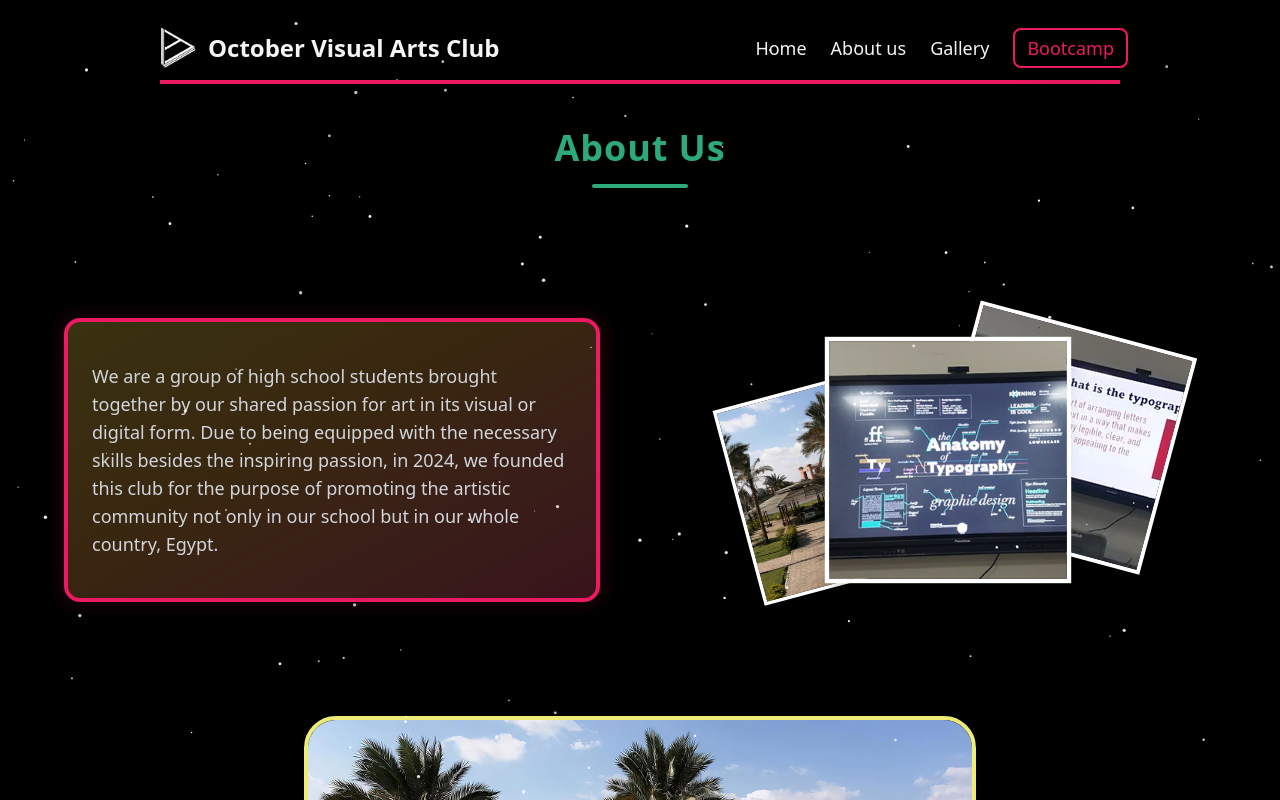
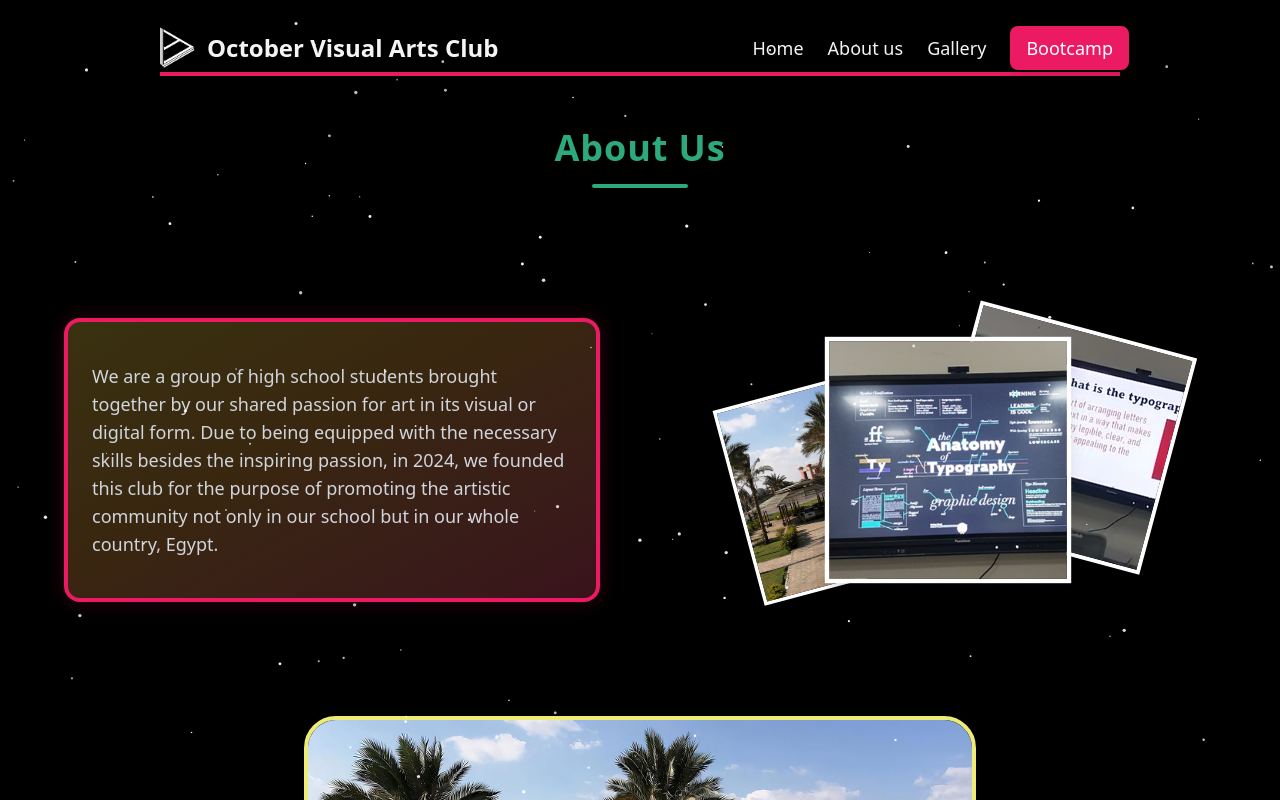
Before and after one commit to YAFFMN/OVAC, a React (Vite) app: page /about in a window 1280 px wide. Shown: the top 800 px of the page. Built offline with nearby package versions, Linux system fonts and the light colour scheme.

Commit message:
Update NavBar.jsx

```diff
--- a/src/Components/NavBar.jsx
+++ b/src/Components/NavBar.jsx
@@ -57,7 +57,7 @@ function NavBar() {
             </Link>
             <Link
               to="/Bootcamp"
-              className="border-2 border-[#ec1a63] text-[#ec1a63] text-lg font-medium px-3 py-1 rounded-lg hover:bg-[#ec1a63] hover:text-white hover:scale-105 transform transition duration-300 ease-in-out shadow-lg"
+              className="bg-[#ec1a63] text-white text-lg font-medium px-4 py-2 rounded-lg hover:bg-[#d11652] hover:scale-105 transform transition duration-300 ease-in-out shadow-lg"
             >
               Bootcamp
             </Link>
@@ -143,7 +143,7 @@ function NavBar() {
             </Link>
             <Link
               to="/Bootcamp"
-              className="w-full text-center border-2 border-[#ec1a63] text-[#ec1a63] text-2xl font-bold py-3 rounded-lg hover:bg-[#ec1a63] hover:text-white hover:scale-105 transform transition duration-200 shadow-lg"
+              className="w-full text-center bg-[white] text-white text-2xl font-bold py-3 rounded-lg hover:bg-[#d11652] hover:scale-105 transform transition duration-200 shadow-lg"
               onClick={() => setMenuOpen(false)}
             >
               Bootcamp
@@ -154,7 +154,7 @@ function NavBar() {
       </nav>
       <div
         className="fixed left-1/2 -translate-x-1/2 w-[75%] h-1 bg-[#ec1a63]"
-        style={{ top: "5rem", zIndex: 49 }}
+        style={{ top: "4.5rem", zIndex: 49 }}
       />
       {/* Add slideDown and xPop animation */}
       <style>
```
